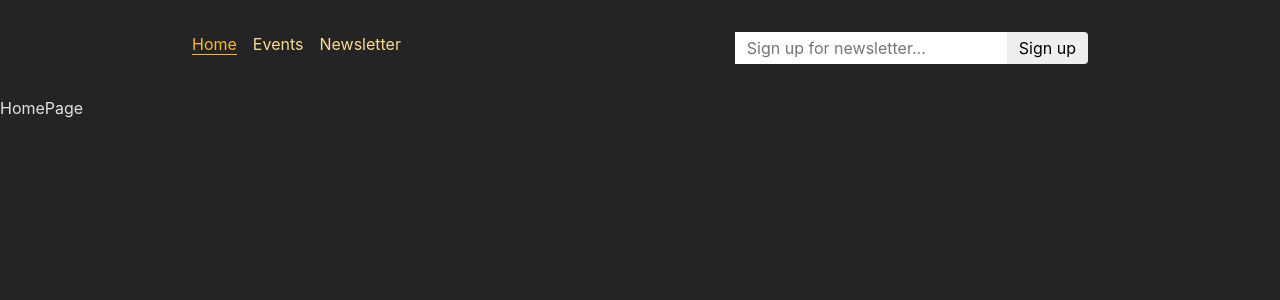
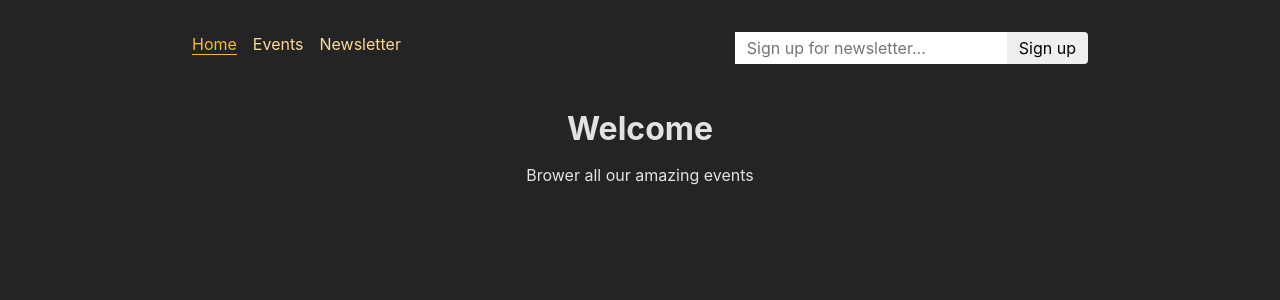
Before and after one commit to Ojfirst/events.app, a React (Vite) app in the folder FRONTEND/: page / in a window 1280 px wide. Shown: the top 300 px of the page. Built offline with nearby package versions, Linux system fonts and the light colour scheme.

Commit message:
Add page content to HomePage

```diff
--- a/FRONTEND/src/components/EventItem.module.css
+++ b/FRONTEND/src/components/EventItem.module.css
@@ -2,6 +2,10 @@
   max-width: 50rem;
   margin: 2rem auto;
   text-align: center;
+  background-color: var(--color-gray-800);
+  box-shadow: 2px 2px 4px var(--color-gray-700);
+  border-radius: 4px;
+  padding: 12px;
 }
 
 .event img {
--- a/FRONTEND/src/components/NewsletterSignup.jsx
+++ b/FRONTEND/src/components/NewsletterSignup.jsx
@@ -5,7 +5,7 @@ import { useEffect } from 'react';
 
 function NewsletterSignup() {
 	const emailRef = useRef();
-	const fetcher = useFetcher();
+	const fetcher = useFetcher(); // Behind the sense loader and action function
 	const { data, state, Form } = fetcher;
 
 	const isSubmitting = state === 'submitting';
--- a/FRONTEND/src/routes/Home.jsx
+++ b/FRONTEND/src/routes/Home.jsx
@@ -1,8 +1,13 @@
 import React from 'react'
+import PageContent from '../components/PageContent';
 
 const HomePage = () => {
   return (
-    <div>HomePage</div>
+    <div>
+      <PageContent title={'Welcome'}>
+        <p>Brower all our amazing events</p>
+      </PageContent>
+    </div>
   )
 }
 
--- a/FRONTEND/src/routes/event/EventPage.jsx
+++ b/FRONTEND/src/routes/event/EventPage.jsx
@@ -9,7 +9,11 @@ const EventPage = () => {
 
 	return (
 		<Suspense fallback={<p style={{ textAlign: 'center' }}>Loading...</p>}>
-			<Await resolve={events} errorElement={<div style={{textAlign: 'center'}}>Error loading events...</div>}>
+			<Await
+				resolve={events}
+				errorElement={
+					<div style={{ textAlign: 'center' }}>Error loading events...</div>
+				}>
 				{(loadedEvents) => <EventsList events={loadedEvents} />}
 			</Await>
 		</Suspense>
```
Also changed, not shown: 2 other files (tests, documents, lock files or other folders).
